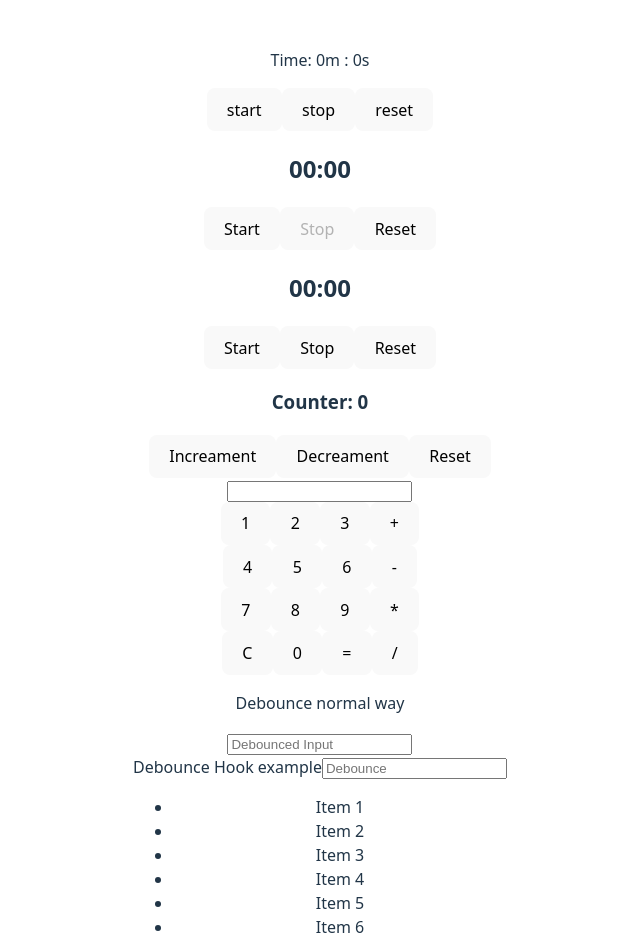
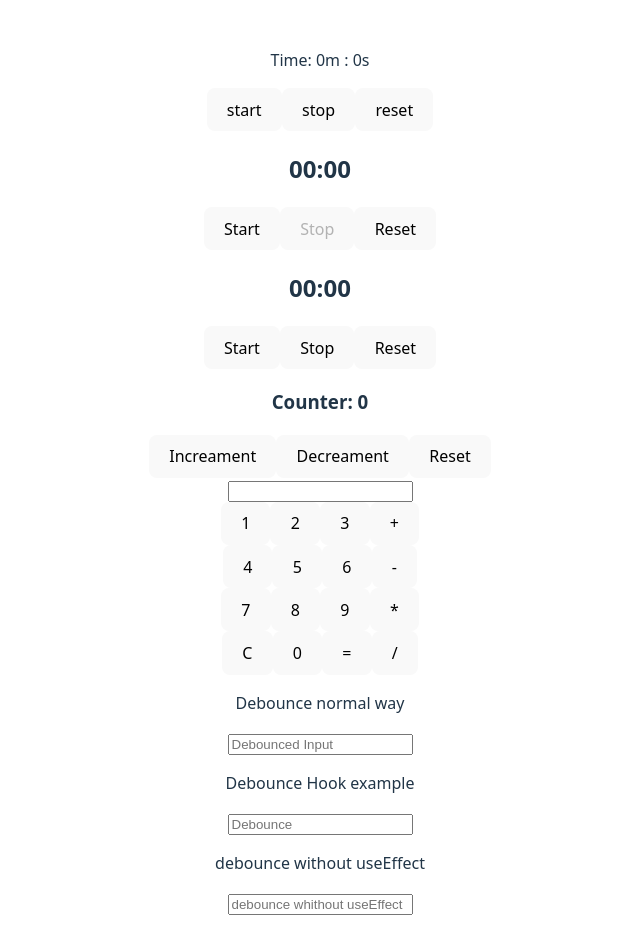
Before and after one commit to Abhinav0120/react-practice, a React (Vite) app: page / in a window 1280 px wide. Shown: the top 935 px of the page, without its empty margins (320-960 px from the left). Built offline with nearby package versions, Linux system fonts and the light colour scheme.

Commit message:
debounce withoutUseEffect

```diff
--- a/src/App.jsx
+++ b/src/App.jsx
@@ -9,6 +9,8 @@ import InfiniteScroll from './InfiniteScroll'
 import InfiniteScrollPrictice from './InfiniteScrollPrictice'
 import Debounce from './debounce'
 import DebounceExample from './debouncedUsingHook/DebounceExample'
+import DebounceExampleWithoutUseEffect from './debounceWithoutUseEffect/DebounceExample'
+
 
 function App() {
 
@@ -22,7 +24,8 @@ function App() {
       <Counter/>
       <Calculator/>
       <Debounce/>
-      <DebounceExample/>
+      <DebounceExample />
+      <DebounceExampleWithoutUseEffect />
       <Pagination data ={data}/>
       {/* <InfiniteScroll /> */}
       <InfiniteScrollPrictice/>
--- /dev/null
+++ b/src/debounceWithoutUseEffect/DebounceExample.jsx
@@ -0,0 +1,24 @@
+import { useState } from "react"
+import useDebounce from "./useDebounce"
+
+function DebounceExample(){
+
+    const [input, setInput] = useState('')
+    const debounce = useDebounce((value)=> console.log("Api call without useEffect ", value), 500)
+
+    const handleChange = (e) => {
+        setInput(e.target.value)
+        debounce(e.target.value)
+    }
+
+    return <div>
+        <p> debounce without useEffect</p>
+        <input
+            type="text"
+            placeholder="debounce whithout useEffect"
+            value={input}
+            onChange={handleChange}
+        />
+    </div>
+}
+export default DebounceExample
--- /dev/null
+++ b/src/debounceWithoutUseEffect/useDebounce.js
@@ -0,0 +1,14 @@
+import { useRef } from "react"
+
+function useDebounce(callback, delay){
+    const timerRef = useRef(null)
+    const debounce = (...args) => {
+        if(timerRef.current) clearTimeout(timerRef.current)
+        timerRef.current = setTimeout(() => {
+            callback(...args)
+        }, delay)
+    }
+    return debounce
+}
+
+export default useDebounce;
--- a/src/debouncedUsingHook/DebounceExample.jsx
+++ b/src/debouncedUsingHook/DebounceExample.jsx
@@ -10,7 +10,7 @@ function DebounceExample(){
     }, [debouncedValue])
 
     return <div>
-        <>Debounce Hook example</>
+        <p>Debounce Hook example</p>
         <input
             type="text"
             placeholder="Debounce"
```
